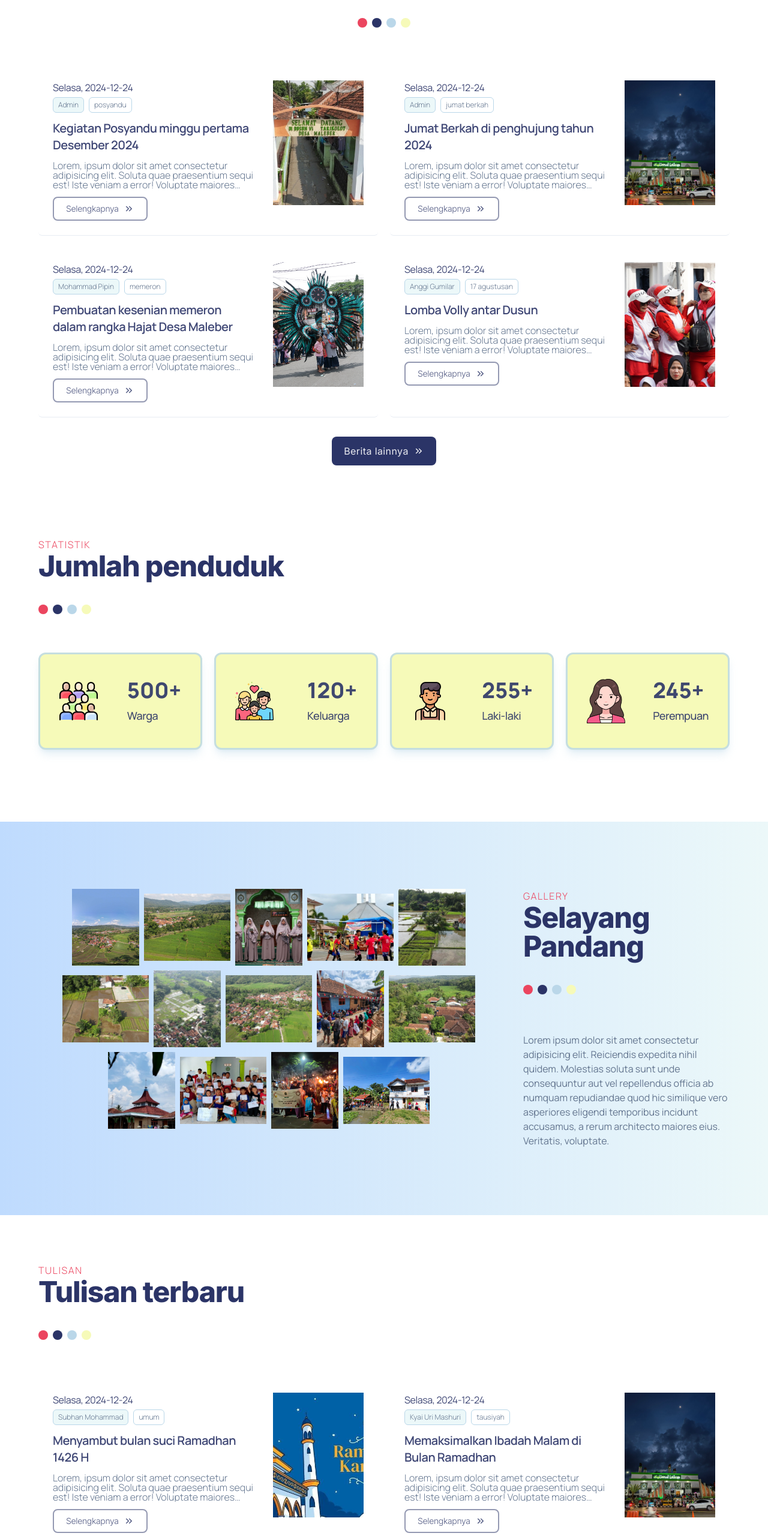
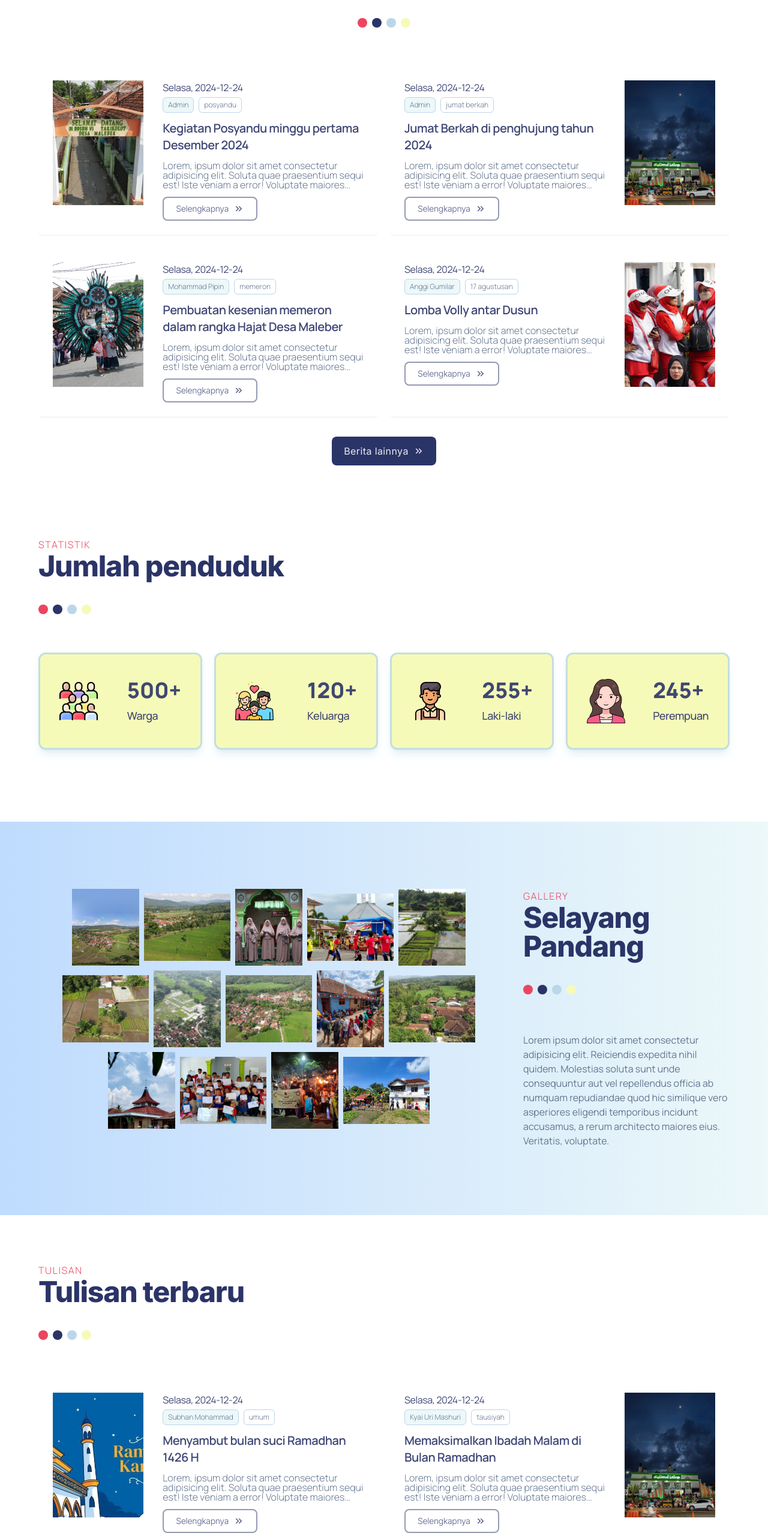
Before and after one commit to oeangg/webdesa-tarikolot-maleber, a React (Vite) app: page / in a window 1280 px wide. Shown: the part 2060-4626 px from the top of the page at 60% size. Built offline with nearby package versions, Linux system fonts and the light colour scheme.

Commit message:
refactor (card berita,tulisan)

```diff
--- a/src/components/view/home/berita.tsx
+++ b/src/components/view/home/berita.tsx
@@ -12,7 +12,7 @@ export const BeritaTerbaru = () => {
       <SubTitle title="Berita terbaru" subtitle="Berita" margin="center" />
       <div className=" w-full grid gap-5  md:grid-cols-2 mb-8">
         {sberita.map((berita, index) => (
-          <CardBerita key={index} {...berita} />
+          <CardBerita key={index} {...berita} index={index} />
         ))}
       </div>
       <div className="flex justify-center items-center">
--- a/src/components/view/home/tulisan.tsx
+++ b/src/components/view/home/tulisan.tsx
@@ -11,7 +11,7 @@ export const TulisanTerbaru = () => {
       <SubTitle title="Tulisan terbaru" subtitle="Tulisan" margin="left" />
       <div className=" w-full grid gap-5  md:grid-cols-2 mb-8">
         {stulisan.map((tulisan, index) => (
-          <CardTulisan key={index} {...tulisan} />
+          <CardTulisan key={index} {...tulisan} index={index} />
         ))}
       </div>
       <div className="flex justify-center items-center">
```
